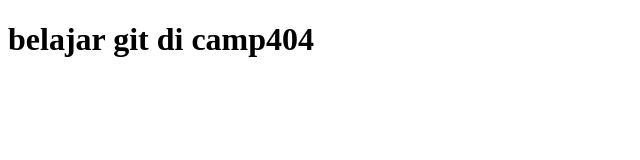
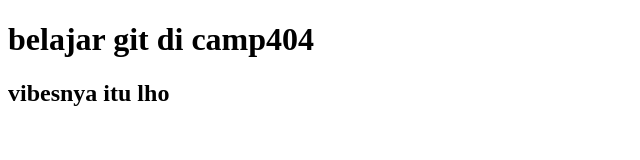
Before and after one commit to Ameeeek/tesgit, a plain HTML site: page index.html in a window 1280 px wide. Shown: the whole page, without its empty margins (0-640 px from the left). Drawn offline with Linux system fonts and the light colour scheme.

Commit message:
menambahkan h2

```diff
--- a/index.html
+++ b/index.html
@@ -8,5 +8,6 @@
 </head>
 <body>
     <h1>belajar git di camp404</h1>
+    <h2>vibesnya itu lho</h2>
 </body>
 </html>
```
